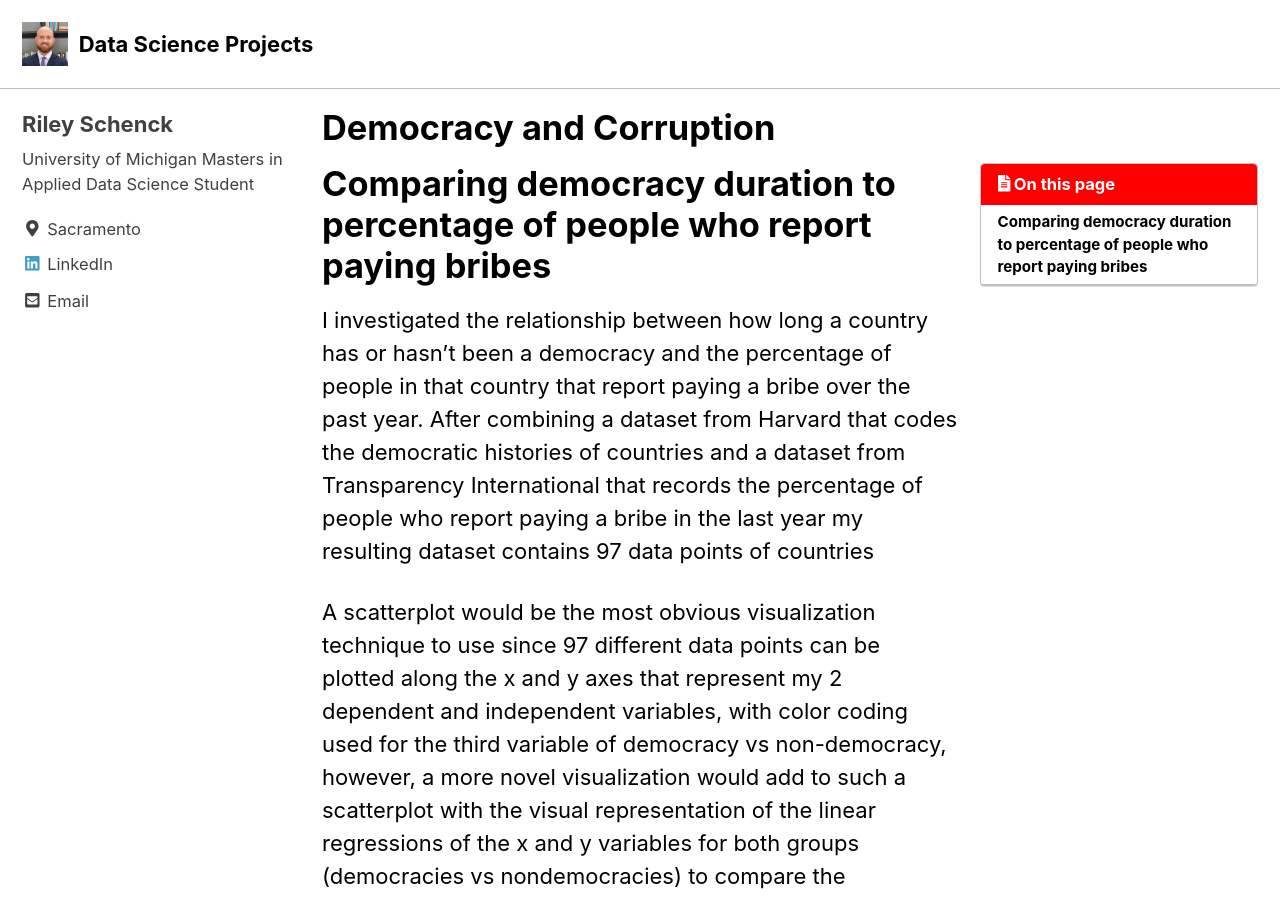
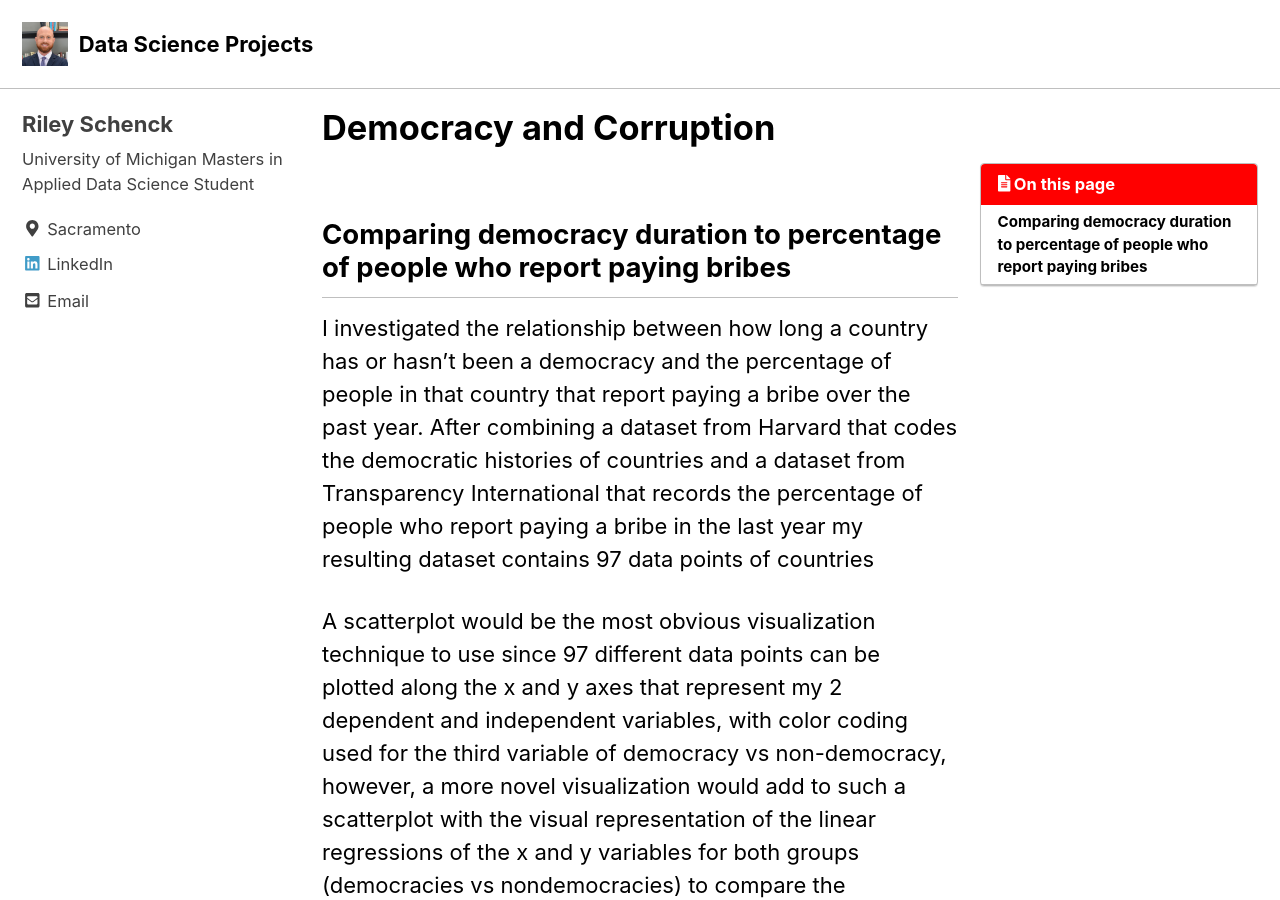
Before and after one commit to rileyschenck/website, a Jekyll site: the page built from _posts/2023-03-11-democracy-bribes.md, in a window 1280 px wide and 900 px high. Built offline with Jekyll 4.4.1, drawn with Linux system fonts in a browser that asks for light colours; cached includes are drawn as plain includes; nearby versions of some CDN libraries; a script that is not in the unit is left out.

```diff
--- a/_posts/2023-03-11-democracy-bribes.md
+++ b/_posts/2023-03-11-democracy-bribes.md
@@ -9,7 +9,7 @@ toc_sticky: true
 read_time: false
 ---
 
-# Comparing democracy duration to percentage of people who report paying bribes
+## Comparing democracy duration to percentage of people who report paying bribes
 
 I investigated the relationship between how long a country has or hasn't been a democracy and the percentage of people in
 that country that report paying a bribe over the past year. After combining a dataset from Harvard that codes the democratic histories of countries and a dataset from
```
